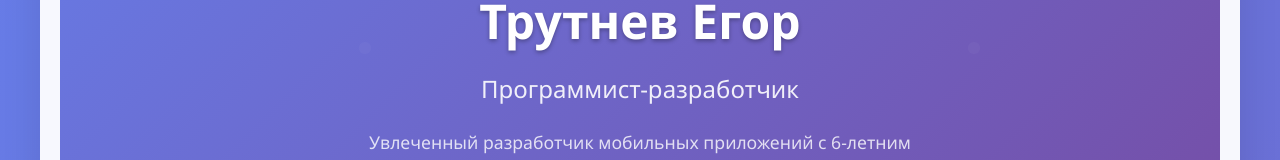
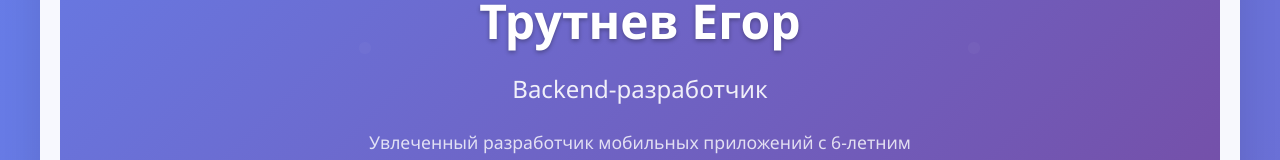
Before and after one commit to EgorTrytnev/MyResume_Site, a React (Create React App) app: page / in a window 1280 px wide. Shown: the part 297-457 px from the top of the page. Built offline with nearby package versions, Linux system fonts and the light colour scheme.

Commit message:
edit title

```diff
--- a/src/components/Header.js
+++ b/src/components/Header.js
@@ -33,7 +33,7 @@ const Header = () => {
           transition={{ duration: 0.8, delay: 0.4 }}
         >
           <h1 className="name">Трутнев Егор</h1>
-          <h2 className="title">Программист-разработчик</h2>
+          <h2 className="title">Backend-разработчик</h2>
           <p className="description">
             Увлеченный разработчик мобильных приложений с 6-летним опытом обучения.
             Специализируюсь на С++ разработке, Unity и создании игр.
```
